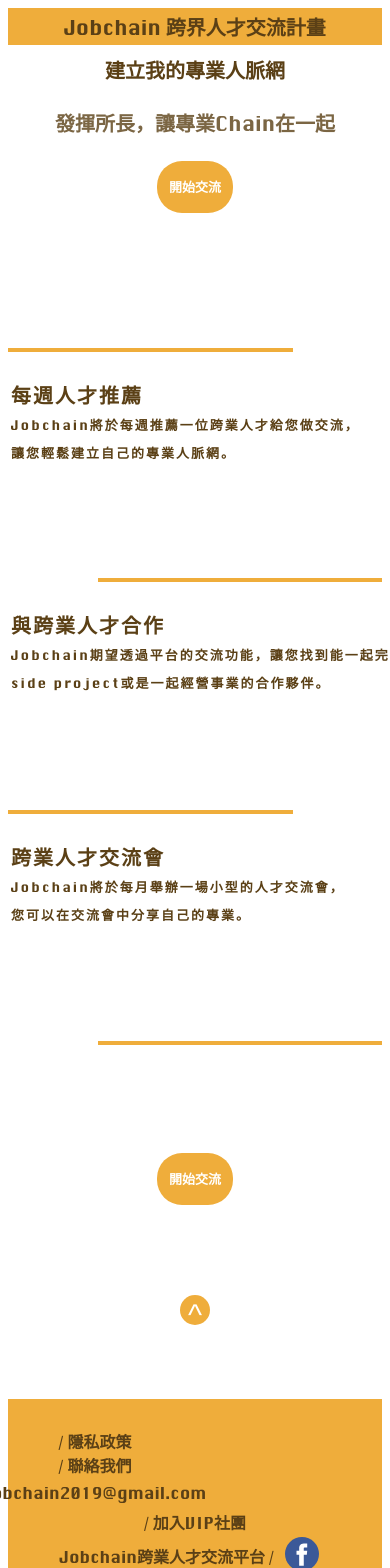
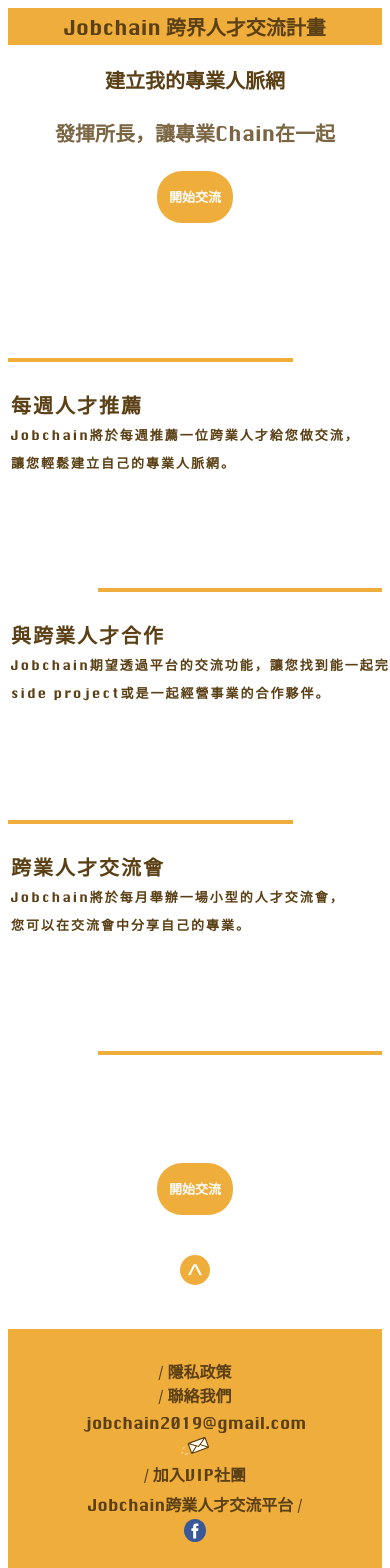
Before and after one commit to k1923456/jobchain, a Vue app: page /#/ in a window 390 px wide. Shown: the top 1568 px of the page. Built offline with nearby package versions, Linux system fonts and the light colour scheme.

Commit message:
Landing Page RWD

```diff
--- a/src/components/LandingPage.css
+++ b/src/components/LandingPage.css
@@ -239,7 +239,7 @@
   #navbar-block {
     width: 100%;
     background-color: #efad3b;
-    margin-bottom: 10px;
+    margin-bottom: 20px;
     text-align: center;
   }
   .g-font-size {
@@ -272,7 +272,7 @@
     color: #ffffff;
     text-align: center;
     line-height: 50px;
-    margin-bottom: 40px;
+    margin-bottom: 20px;
   }
   #arrow_button {
     width: 30px;
@@ -284,7 +284,7 @@
     color: #ffffff;
     text-align: center;
     line-height: 40px;
-    margin-top: 50px;
+    margin-top: 20px;
   }
   .left_hr {
     width: 75%;
@@ -340,7 +340,6 @@
     text-align: left;
     margin-right: 0;
     margin-left: 3px;
-
   }
   .subtitle {
     font-size: 20px;
@@ -381,9 +380,9 @@
     width: 100%;
     background-color: #efad3b;
     padding: 30px 0 30px 0;
-    margin-top: 70px;
-    flex-direction: row;
-    flex-wrap: wrap;
+    margin-top: 40px;
+    flex-direction: column;
+    flex-wrap: nowrap;
     display: flex;
     justify-content: center;
   }
@@ -391,6 +390,29 @@
     flex-direction: column;
     flex-wrap: nowrap;
     display: flex;
-    margin-right: 200px;
+    margin-right: 0;
+  }
+  #footer-right-block {
+    flex-direction: column;
+    flex-wrap: nowrap;
+    display: flex;
+  }
+  #footer-left-mail {
+    display: flex;
+    flex-direction: column;
+    flex-wrap: nowrap;
+  }
+  #footer-right-fb {
+    display: flex;
+    flex-direction: column;
+    flex-wrap: nowrap;
+  }
+  #mail-icon {
+    width: 40%;
+    height: 40%;
+  }
+  #fb-icon {
+    width: 40%;
+    height: 40%;
   }
 }
```
